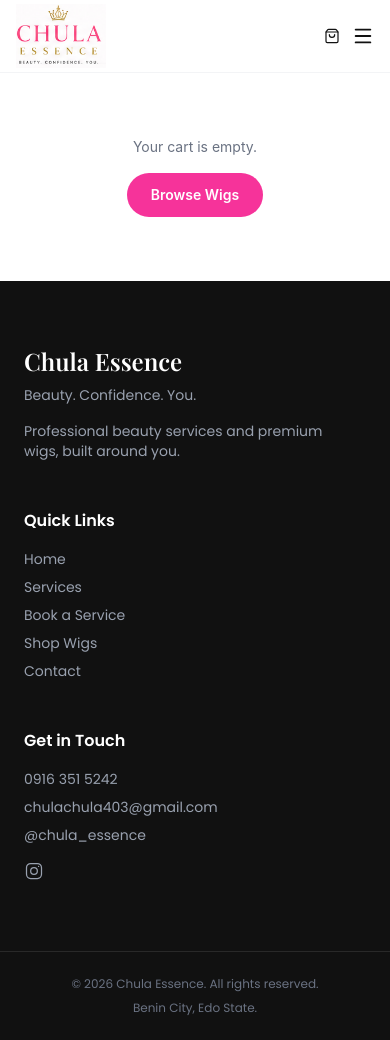
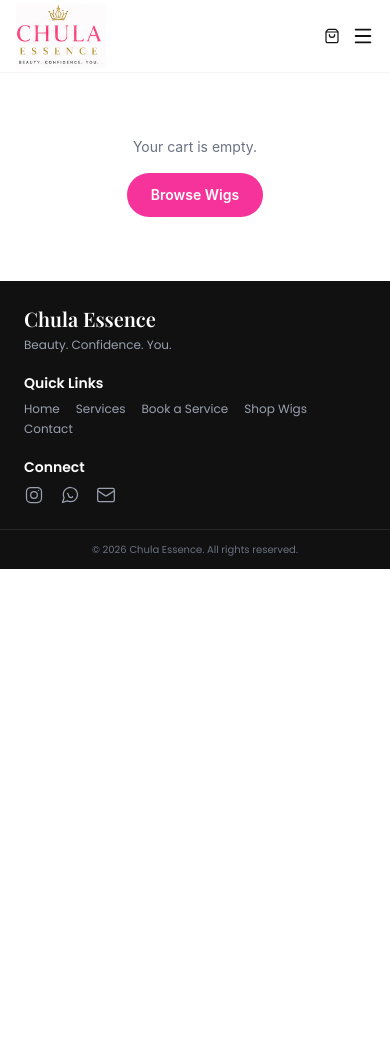
Before and after one commit to okuo-john/chula-essence-frontend, a React (Vite) app: page /cart in a window 390 px wide. After the commit the page ends 844 px from the top, so only its background shows below. Built offline with nearby package versions, Linux system fonts and the light colour scheme.

Commit message:
worked on footer.jsx, home.jsx and wigcard.jsx

```diff
--- a/src/components/layout/Footer.jsx
+++ b/src/components/layout/Footer.jsx
@@ -1,4 +1,5 @@
 import { Link } from "react-router-dom";
+import { Mail } from "lucide-react";
 
 const InstagramIcon = () => (
   <svg xmlns="http://www.w3.org/2000/svg" viewBox="0 0 24 24" fill="none" stroke="currentColor" strokeWidth="1.5" className="h-5 w-5">
@@ -8,52 +9,57 @@
   </svg>
 );
 
+const WhatsAppIcon = () => (
+  <svg xmlns="http://www.w3.org/2000/svg" viewBox="0 0 24 24" fill="none" stroke="currentColor" strokeWidth="1.5" className="h-5 w-5">
+    <path strokeLinecap="round" strokeLinejoin="round" d="M21 11.5a8.38 8.38 0 0 1-.9 3.8 8.5 8.5 0 0 1-7.6 4.7 8.38 8.38 0 0 1-3.8-.9L3 21l1.9-5.7a8.38 8.38 0 0 1-.9-3.8 8.5 8.5 0 0 1 4.7-7.6 8.38 8.38 0 0 1 3.8-.9h.5a8.48 8.48 0 0 1 8 8v.5z" />
+    <path strokeLinecap="round" strokeLinejoin="round" d="M9 10a1 1 0 0 0 1 1 4 4 0 0 0 4 4 1 1 0 0 0 1-1" />
+  </svg>
+);
+
 const Footer = () => {
   return (
     <footer className="bg-chula-black text-white">
-      <div className="mx-auto max-w-7xl px-6 py-16 grid grid-cols-1 sm:grid-cols-3 gap-12">
+      <div className="mx-auto max-w-7xl px-6 py-6 sm:py-16 grid grid-cols-1 sm:grid-cols-3 gap-5 sm:gap-12">
         <div>
-          <h3 className="font-heading text-2xl">Chula Essence</h3>
-          <p className="mt-2 font-body text-sm text-gray-400">Beauty. Confidence. You.</p>
-          <p className="mt-4 font-body text-sm text-gray-400 max-w-xs">
+          <h3 className="font-heading text-xl sm:text-2xl">Chula Essence</h3>
+          <p className="mt-1 sm:mt-2 font-body text-xs sm:text-sm text-gray-400">Beauty. Confidence. You.</p>
+          <p className="hidden sm:block mt-4 font-body text-sm text-gray-400 max-w-xs">
             Professional beauty services and premium wigs, built around you.
           </p>
         </div>
 
         <div>
-          <h4 className="font-body font-semibold mb-4">Quick Links</h4>
-          <ul className="space-y-2 font-body text-sm text-gray-400">
+          <h4 className="font-body text-sm sm:text-base font-semibold mb-2 sm:mb-4">Quick Links</h4>
+          <ul className="flex flex-wrap gap-x-4 gap-y-1 font-body text-xs sm:text-sm text-gray-400 sm:block sm:space-y-2">
             <li><Link to="/" className="hover:text-primary-pink transition">Home</Link></li>
             <li><Link to="/services" className="hover:text-primary-pink transition">Services</Link></li>
             <li><Link to="/book-service" className="hover:text-primary-pink transition">Book a Service</Link></li>
             <li><Link to="/shop-wigs" className="hover:text-primary-pink transition">Shop Wigs</Link></li>
-            <li><Link to="/contact" className="hover:text-primary-pink transition">Contact</Link></li>
+            <li><Link to="/#contact" className="hover:text-primary-pink transition">Contact</Link></li>
           </ul>
         </div>
 
         <div>
-          <h4 className="font-body font-semibold mb-4">Get in Touch</h4>
-          <ul className="space-y-2 font-body text-sm text-gray-400">
-            <li>0916 351 5242</li>
-            <li>chulachula403@gmail.com</li>
-            <li>@chula_essence</li>
-          </ul>
-          <a
-            href="https://instagram.com/chula_essence"
-            target="_blank"
-            rel="noreferrer"
-            className="mt-4 inline-flex text-gray-400 hover:text-primary-pink transition"
-            aria-label="Chula Essence on Instagram"
-          >
-            <InstagramIcon />
-          </a>
+          <h4 className="font-body text-sm sm:text-base font-semibold mb-2 sm:mb-4">Connect</h4>
+          <div className="flex items-center gap-4">
+            <a href="https://instagram.com/chula_essence" target="_blank" rel="noreferrer" className="text-gray-400 hover:text-primary-pink transition" aria-label="Chula Essence on Instagram">
+              <InstagramIcon />
+            </a>
+            <a href="https://wa.me/2349163515242" target="_blank" rel="noreferrer" className="text-gray-400 hover:text-primary-pink transition" aria-label="Chat with Chula Essence on WhatsApp">
+              <WhatsAppIcon />
+            </a>
+            <a href="mailto:chulachula403@gmail.com" className="text-gray-400 hover:text-primary-pink transition" aria-label="Email Chula Essence">
+              <Mail size={20} strokeWidth={1.5} />
+            </a>
+          </div>
+          <p className="hidden sm:block mt-6 font-body text-xs text-gray-500">Secure payments powered by Paystack</p>
         </div>
       </div>
 
       <div className="border-t border-white/10">
-        <div className="mx-auto max-w-7xl px-6 py-6 flex flex-col sm:flex-row justify-between items-center gap-2 font-body text-xs text-gray-500">
+        <div className="mx-auto max-w-7xl px-6 py-3 sm:py-6 flex flex-col sm:flex-row justify-center sm:justify-between items-center gap-1 sm:gap-2 font-body text-[10px] sm:text-xs text-gray-500">
           <p>© {new Date().getFullYear()} Chula Essence. All rights reserved.</p>
-          <p>Benin City, Edo State.</p>
+          <p className="hidden sm:block">Benin City, Edo State.</p>
         </div>
       </div>
     </footer>
--- a/src/components/products/WigCard.jsx
+++ b/src/components/products/WigCard.jsx
@@ -1,35 +1,57 @@
-import { Link } from 'react-router-dom';
+import { Link } from "react-router-dom";
+import { useState } from "react";
 
 const WigCard = ({ wig }) => {
+  const [isWishlisted, setIsWishlisted] = useState(false);
   return (
     <div className="relative bg-white rounded-2xl overflow-hidden shadow-sm border border-gray-100">
       <button
         type="button"
-        aria-label="Add to wishlist"
+        onClick={() => setIsWishlisted((prev) => !prev)}
+        aria-label={isWishlisted ? "Remove from wishlist" : "Add to wishlist"}
         className="absolute top-3 right-3 z-10 flex h-8 w-8 items-center justify-center rounded-full bg-white/90 shadow-sm hover:bg-white"
       >
-        <svg xmlns="http://www.w3.org/2000/svg" viewBox="0 0 24 24" fill="none" stroke="currentColor" strokeWidth="1.5" className="h-4 w-4 text-chula-black">
-          <path strokeLinecap="round" strokeLinejoin="round" d="M21 8.25c0-2.485-2.099-4.5-4.688-4.5-1.935 0-3.597 1.126-4.312 2.733-.715-1.607-2.377-2.733-4.313-2.733C5.1 3.75 3 5.765 3 8.25c0 7.22 9 12 9 12s9-4.78 9-12Z" />
+        <svg
+          xmlns="http://www.w3.org/2000/svg"
+          viewBox="0 0 24 24"
+          fill={isWishlisted ? "currentColor" : "none"}
+          stroke="currentColor"
+          strokeWidth="1.5"
+          className={`h-4 w-4 transition-colors ${isWishlisted ? "text-primary-pink" : "text-chula-black"}`}
+        >
+          <path
+            strokeLinecap="round"
+            strokeLinejoin="round"
+            d="M21 8.25c0-2.485-2.099-4.5-4.688-4.5-1.935 0-3.597 1.126-4.312 2.733-.715-1.607-2.377-2.733-4.313-2.733C5.1 3.75 3 5.765 3 8.25c0 7.22 9 12 9 12s9-4.78 9-12Z"
+          />
         </svg>
       </button>
 
-      <img src={wig.image} alt={wig.name} className="w-full aspect-[4/5] object-cover" />
+      <img
+        src={wig.image}
+        alt={wig.name}
+        className="w-full aspect-[4/5] object-cover"
+      />
 
       <div className="p-4">
         <h3 className="font-body font-semibold text-chula-black">{wig.name}</h3>
-        <p className="font-body text-primary-pink font-semibold mt-1">{wig.price}</p>
-        <p className="font-body text-xs text-gray-500 mt-1">Available: {wig.available}</p>
+        <p className="font-body text-primary-pink font-semibold mt-1">
+          {wig.price}
+        </p>
+        <p className="font-body text-xs text-gray-500 mt-1">
+          Available: {wig.available}
+        </p>
 
-        <div className="mt-4 flex gap-2">
+        <div className="mt-4 flex flex-col sm:flex-row gap-2">
           <Link
             to={`/shop-wigs/${wig.id}`}
-            className="flex-1 text-center rounded-full border border-primary-pink px-3 py-2 font-body text-xs font-semibold text-primary-pink transition hover:bg-primary-pink hover:text-white"
+            className="text-center rounded-full border border-primary-pink px-3 py-2 font-body text-xs font-semibold text-primary-pink transition hover:bg-primary-pink hover:text-white"
           >
             View Product
           </Link>
           <button
             type="button"
-            className="flex-1 rounded-full bg-primary-pink px-3 py-2 font-body text-xs font-semibold text-white transition hover:bg-pink-600"
+            className="rounded-full bg-primary-pink px-3 py-2 font-body text-xs font-semibold text-white transition hover:bg-pink-600"
           >
             Add to Cart
           </button>
--- a/src/pages/customer/Home.jsx
+++ b/src/pages/customer/Home.jsx
@@ -89,11 +89,11 @@
     <>
       <section className="bg-white">
         <div className="mx-auto max-w-[1400px] px-4 py-6 sm:px-6 lg:px-8">
-          <div className="relative min-h-[550px] overflow-hidden rounded-lg bg-[#fff0f6] lg:min-h-[600px]">
+          <div className="relative min-h-[420px] sm:min-h-[550px] overflow-hidden rounded-lg bg-[#fff0f6] lg:min-h-[600px]">
             <img
               src={heroImage}
               alt="Chula Essence beauty model"
-              className="absolute inset-0 h-full w-full object-cover object-right"
+              className="absolute inset-0 h-full w-full object-cover object-[75%_15%] sm:object-right"
             />
             <div className="absolute inset-0 bg-gradient-to-r from-[#fff0f6] via-[#fff0f6]/40 to-transparent" />
             <div className="relative z-10 flex min-h-[620px] items-center lg:min-h-[650px]">
@@ -109,16 +109,16 @@
                   Professional beauty services and premium wigs that bring out
                   the best in you. Luxury. Quality. You.
                 </p>
-                <div className="mt-8 flex flex-col sm:flex-row gap-4 justify-center lg:justify-start">
+                <div className="mt-6 flex flex-col sm:flex-row gap-3 sm:gap-4">
                   <Link
                     to="/book-service"
-                    className="inline-flex items-center justify-center rounded-full bg-primary-pink px-8 py-3 font-body font-semibold text-white shadow-sm transition duration-200 hover:bg-pink-600"
+                    className="inline-flex items-center justify-center rounded-full bg-primary-pink px-8 py-3 font-body font-semibold text-white shadow-lg shadow-primary-pink/30 transition duration-200 hover:bg-pink-600"
                   >
                     Book a Service
                   </Link>
                   <Link
                     to="/shop-wigs"
-                    className="inline-flex items-center justify-center rounded-full border border-chula-black bg-white/80 px-8 py-3 font-body font-semibold text-chula-black transition duration-200 hover:bg-chula-black hover:text-white"
+                    className="inline-flex items-center justify-center rounded-full border border-chula-black bg-white px-8 py-3 font-body font-semibold text-chula-black shadow-lg transition duration-200 hover:bg-chula-black hover:text-white"
                   >
                     Shop Wigs
                   </Link>
@@ -287,18 +287,26 @@
                 </h3>
               </div>
               <p className="font-body text-sm text-gray-600">
-                15 Example Street, Benin City, Edo State.
+                Country home road, Benin City, Edo State.
               </p>
               <p className="font-body text-sm text-gray-500 mt-1">
-                Landmark: Near Example Shopping Complex
+                Landmark: Opposite Agip Filling Station, Sapele Road.
               </p>
 
-              <div className="mt-4 flex-1 min-h-[160px] rounded-xl bg-soft-pink flex items-center justify-center">
-                <MapPin size={28} className="text-primary-pink" />
+              <div className="mt-4 flex-1 min-h-[200px] rounded-xl overflow-hidden">
+                <iframe
+                  title="Chula Essence Location"
+                  src="https://www.google.com/maps?q=Country+Home+Road+Benin+City+Edo+State&output=embed"
+                  width="100%"
+                  height="100%"
+                  style={{ border: 0 }}
+                  loading="lazy"
+                  referrerPolicy="no-referrer-when-downgrade"
+                />
               </div>
 
               <a
-                href="https://www.google.com/maps/search/?api=1&query=15+Example+Street+Benin+City+Edo+State"
+                href="https://www.google.com/maps/search/?api=1&query=Country+Home+Road+Benin+City+Edo+State"
                 target="_blank"
                 rel="noreferrer"
                 className="mt-4 block text-center rounded-full border border-primary-pink px-4 py-2 font-body text-sm font-semibold text-primary-pink transition hover:bg-primary-pink hover:text-white"
```
